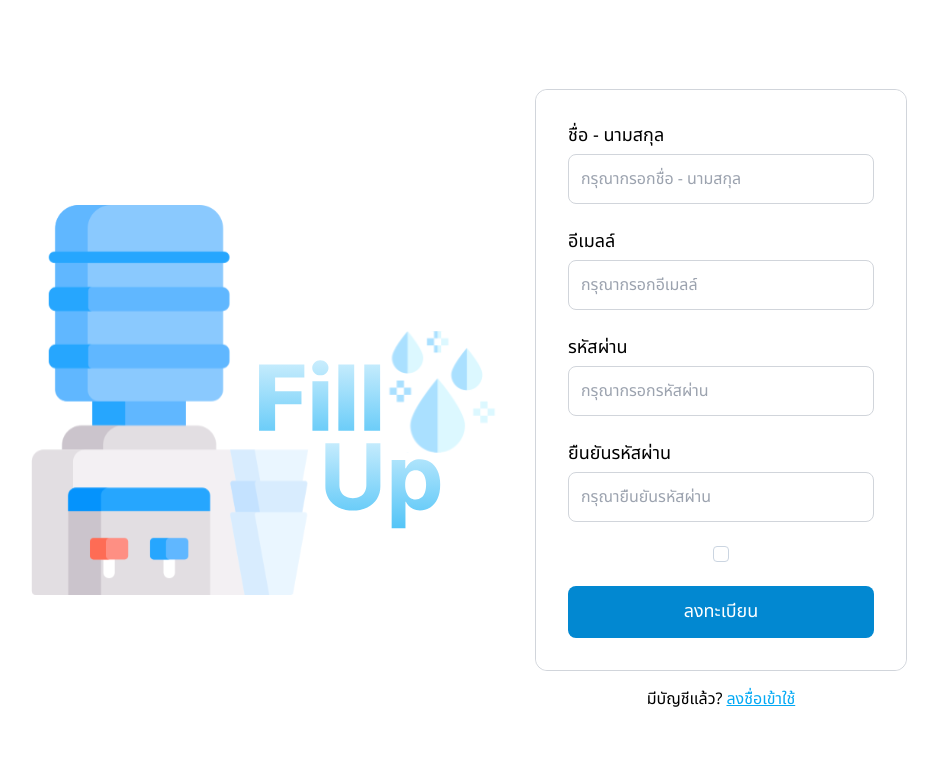
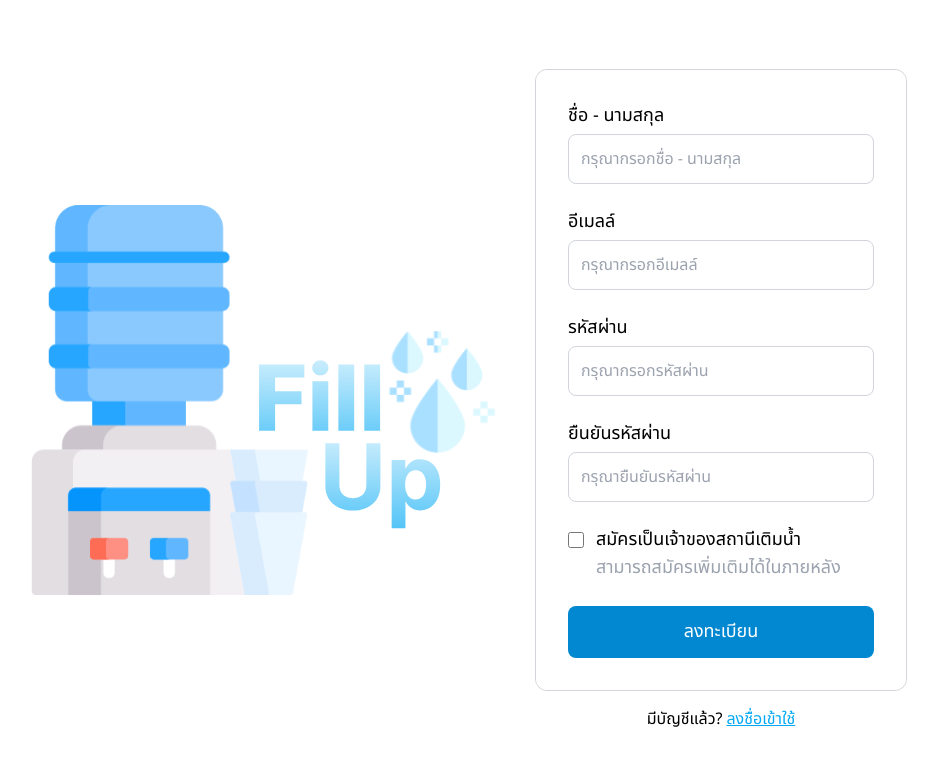
Before and after one commit to GavinITP/fill-up, a Next.js app in the folder frontend/: page /register in a window 1280 px wide. Shown: the top 766 px of the page, without its empty margins (183-1121 px from the left). Built offline with nearby package versions, Linux system fonts and the light colour scheme; no server answers.

Commit message:
feat: frontend for water station management

```diff
--- a/frontend/src/components/Checkbox.tsx
+++ b/frontend/src/components/Checkbox.tsx
@@ -1,37 +1,37 @@
 import { ChangeEvent, Dispatch, SetStateAction } from "react";
 
-interface CheckboxProps {
-    label?: string;
-    value?: boolean;
+interface TextBoxProps {
+  title?: string;
   setInputValue: Dispatch<SetStateAction<boolean>>;
+  disabled?: boolean;
+  subTitle?: string;
 }
 
-export default function Checkbox(
-    {
-        label,
-        value = false,
+export default function CheckBox({
+  title,
   setInputValue,
-    }: CheckboxProps
-) {
+  disabled = false,
+  subTitle,
+}: TextBoxProps) {
+  const handleChange = (e: ChangeEvent<HTMLInputElement>) => {
+    setInputValue(e.target.checked);
+  };
   return (
-        <div className="flex items-center justify-start gap-2">
-            <div className="inline-flex items-center">
-                <label className="flex items-center relative">
+    <div className="flex w-full flex-row items-start gap-3">
       <input
+        className="my-1.5 h-4 w-4 rounded-xl accent-black"
         type="checkbox"
-                        name={label}
-                        checked={value}
-                        onChange={(e: ChangeEvent<HTMLInputElement>) => setInputValue(e.target.checked)}
-                        className="peer h-4 w-4 cursor-pointer transition-all appearance-none rounded hover:shadow-md border border-slate-300 checked:bg-slate-800 checked:border-slate-800"
-                    />
-                    <span className="absolute text-white opacity-0 peer-checked:opacity-100 top-1/2 left-1/2 transform -translate-x-1/2 -translate-y-1/2 pointer-events-none">
-                        <svg xmlns="http://www.w3.org/2000/svg" className="h-3.5 w-3.5" viewBox="0 0 20 20" fill="currentColor" stroke="currentColor" strokeWidth="1">
-                            <path fillRule="evenodd" d="M16.707 5.293a1 1 0 010 1.414l-8 8a1 1 0 01-1.414 0l-4-4a1 1 0 011.414-1.414L8 12.586l7.293-7.293a1 1 0 011.414 0z" clipRule="evenodd"></path>
-                        </svg>
-                    </span>
+        id="checkbox"
+        onChange={handleChange}
+        disabled={disabled}
+      ></input>
+
+      <div className="flex flex-col">
+        <label htmlFor="checkbox" className="text-lg text-black">
+          {title}
         </label>
+        {subTitle && <div className="text-lg text-gray-400">{subTitle}</div>}
       </div>
-            {label && <h6 className="text-lg font-normal text-black">{label}</h6>}
     </div>
-    )
+  );
 }
```
Lines whose indentation alone changed are shown as unchanged.
